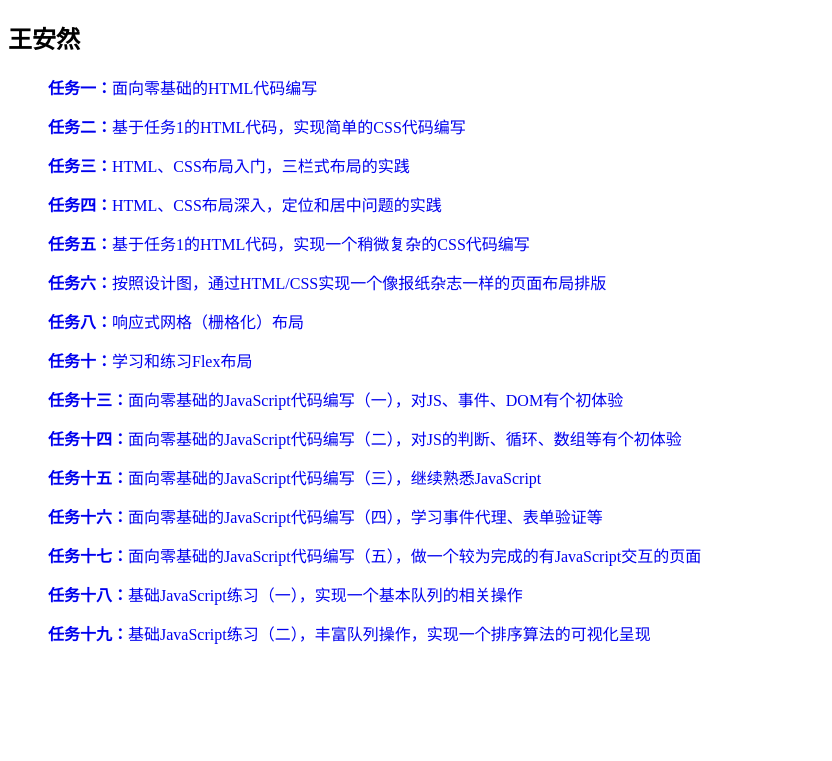
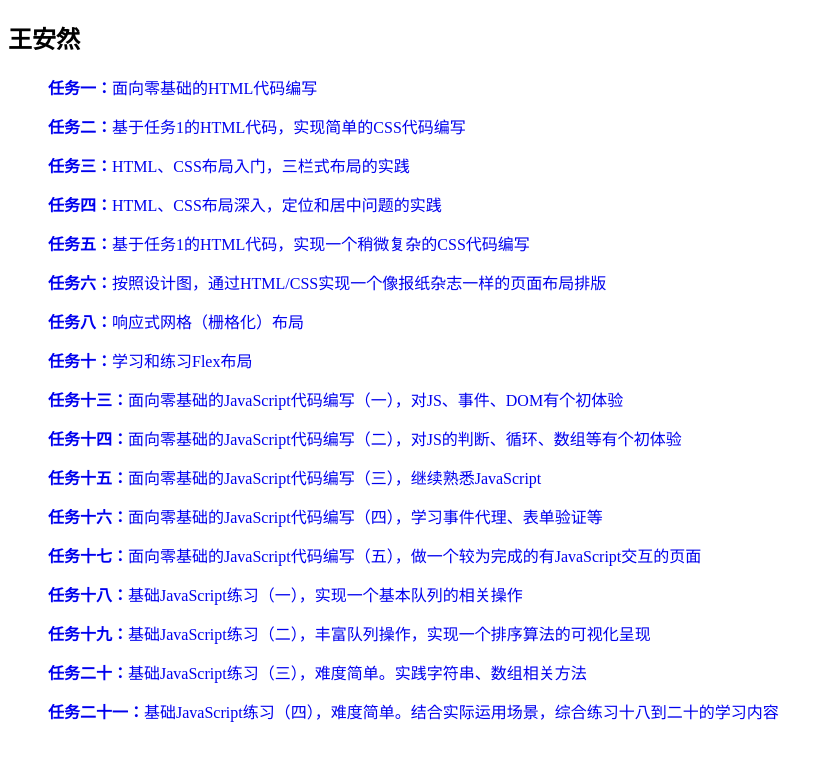
Before and after one commit to IRIFE/IRIFE.github.io, a Jekyll site: the page anran.html, which Jekyll copies as it is, in a window 1280 px wide. Shown: the top 761 px of the page, without its empty margins (0-832 px from the left). Built offline with Jekyll 4.4.1, drawn with Linux system fonts in a browser that asks for light colours.

Commit message:
index add task 20, 21

```diff
--- a/anran.html
+++ b/anran.html
@@ -39,6 +39,9 @@
     	<li class="li-list"><a href="https://IRIFE.github.io/ife/anran/task17/task17.html"><b>任务十七：</b>面向零基础的JavaScript代码编写（五），做一个较为完成的有JavaScript交互的页面</a></li>
     	<li class="li-list"><a href="https://IRIFE.github.io/ife/anran/task18/task18.html"><b>       任务十八：</b>基础JavaScript练习（一），实现一个基本队列的相关操作</a></li>
     	<li class="li-list"><a href="https://IRIFE.github.io/ife/anran/task19/task19.html"><b>任务十九：</b>基础JavaScript练习（二），丰富队列操作，实现一个排序算法的可视化呈现</a></li>
+        <li class="li-list"><a href="https://IRIFE.github.io/ife/anran/task20/task20.html"><b>任务二十：</b>基础JavaScript练习（三），难度简单。实践字符串、数组相关方法</a></li>
+        <li class="li-list"><a href="https://IRIFE.github.io/ife/anran/task21/task21.html"><b>任务二十一：</b>基础JavaScript练习（四），难度简单。结合实际运用场景，综合练习十八到二十的学习内容
+</a></li>
 
     </ul>
 </body>
```
